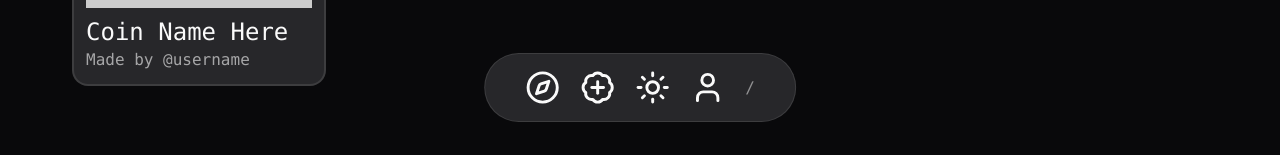
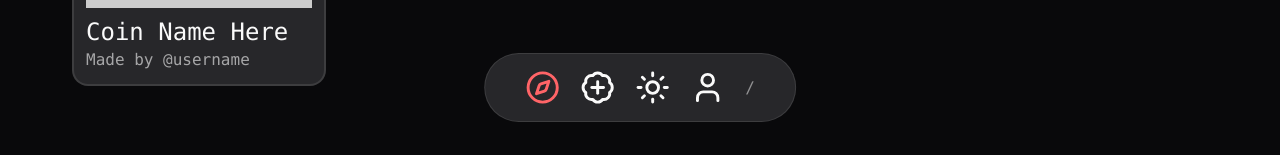
Before and after one commit to yehorscode/makeacoin, a React (Vite) app: page / in a window 1280 px wide. Shown: the part 662-817 px from the top of the page. Built offline with nearby package versions, Linux system fonts and the light colour scheme.

Commit message:
Bounce effects for the buttons!!! (and colour change) also enviroment file

```diff
--- /dev/null
+++ b/src/components/appwrite.ts
@@ -0,0 +1,9 @@
+import { Client, Databases } from 'appwrite';
+
+const client = new Client()
+  .setEndpoint(import.meta.env.VITE_APPWRITE_ENDPOINT)
+  .setProject(import.meta.env.VITE_APPWRITE_PROJECT_ID);
+
+export const databases = new Databases(client);
+export const databaseId = import.meta.env.VITE_APPWRITE_DATABASE_ID;
+export const collectionId = import.meta.env.VITE_APPWRITE_COLLECTION_ID;
--- a/src/pages/Account/AccountPage.tsx
+++ /dev/null
@@ -1,9 +0,0 @@
-
-
-export default function AccountPage() {
-    return (
-        <div className="">
-            <h1>account</h1>
-        </div>
-    )
-}
--- a/src/pages/Layout/Layout.tsx
+++ b/src/pages/Layout/Layout.tsx
@@ -1,34 +1,72 @@
-import { BadgePlus, Sun, Moon, User, Compass } from "lucide-react"
-import { Outlet } from "react-router-dom"
-import { useTheme } from "@/components/theme-provider"
+import { BadgePlus, Sun, Moon, User, Compass } from "lucide-react";
+import { useNavigate, Outlet, useLocation } from "react-router-dom";
+import { useTheme } from "@/components/theme-provider";
 
 export default function Layout() {
-    const { theme, setTheme } = useTheme()
-    const path = window.location.pathname
+    const { theme, setTheme } = useTheme();
+    const navigate = useNavigate();
+    const path = useLocation().pathname;
     function switchTheme() {
         if (theme === "dark") {
-            setTheme("light")
-        }
-        else {
-            setTheme("dark")
+            setTheme("light");
+        } else {
+            setTheme("dark");
         }
     }
+
+    const activeStyle = "text-red-400 transition-colors";
+    const bounceStyle = "all 0.3s cubic-bezier(0.175, 0.885, 0.32, 2.275)";
+
     return (
         <div className="">
             <div className="transition-all fixed bottom-4 left-1/2 transform -translate-x-1/2 bg-accent gap-5 border rounded-full p-4 pl-10 pr-10 flex items-center justify-center z-10">
-                <button className="hover:animate-spin duration-200  hover:scale-120 transition-all hover:cursor-pointer" style={{transition: "all 0.3s cubic-bezier(0.175, 0.885, 0.32, 2.275)"}}>
-                    <Compass size={35}/>
+                <button
+                    onClick={() => navigate("/")}
+                    className="hover:animate-spin active:scale-99 duration-200  hover:scale-120 transition-all hover:cursor-pointer"
+                    style={{
+                        transition: bounceStyle,
+                    }}
+                >
+                    <Compass
+                        size={35}
+                        className={path === "/" ? activeStyle : ""}
+                    />
                 </button>
-                <BadgePlus size={35} className="hover:animate-spin hover:scale-120 transition-all hover:cursor-pointer" style={{transition: "all 0.3s cubic-bezier(0.175, 0.885, 0.32, 2.275)"}}/>
-                <button onClick={() => switchTheme()} className="hover:animate-in hover:scale-120 transition-all hover:cursor-pointer" style={{transition: "all 0.3s cubic-bezier(0.175, 0.885, 0.32, 2.275)"}}>
-                    {theme === "light" ? <Moon size={35}/> : <Sun size={35}/>}
+                <button
+                    className="hover:animate-spin active:scale-99 hover:scale-120 transition-all hover:cursor-pointer"
+                    style={{
+                        transition: bounceStyle,
+                    }}
+                >
+                    <BadgePlus
+                        size={35}
+                        className={path === "/new" ? activeStyle : ""}
+                    />
                 </button>
-                <button className="hover:animate-bounce duration-200 hover:scale-120 transition-all hover:cursor-pointer" style={{transition: "all 0.3s cubic-bezier(0.175, 0.885, 0.32, 2.275)"}}>
-                    <User size={35}/>
+                <button
+                    onClick={() => switchTheme()}
+                    className="hover:animate-in active:scale-99 hover:scale-120 transition-all hover:cursor-pointer"
+                    style={{
+                        transition: bounceStyle,
+                    }}
+                >
+                    {theme === "light" ? <Moon size={35} /> : <Sun size={35} />}
+                </button>
+                <button
+                    onClick={() => navigate("/login")}
+                    className="hover:animate-bounce active:scale-99 duration-200 hover:scale-120 transition-all hover:cursor-pointer"
+                    style={{
+                        transition: bounceStyle,
+                    }}
+                >
+                    <User
+                        size={35}
+                        className={path === "/me" ? activeStyle : ""}
+                    />
                 </button>
                 <span className="font-mono opacity-50">{path}</span>
             </div>
             <Outlet />
         </div>
-    )
+    );
 }
--- /dev/null
+++ b/src/pages/Me/MePage.tsx
@@ -0,0 +1,7 @@
+
+
+export default function MePage() {
+    return (
+        <div className="">im pickle rick</div>
+    )
+}
```
Also changed, not shown: 1 other file (tests, documents, lock files or other folders).
